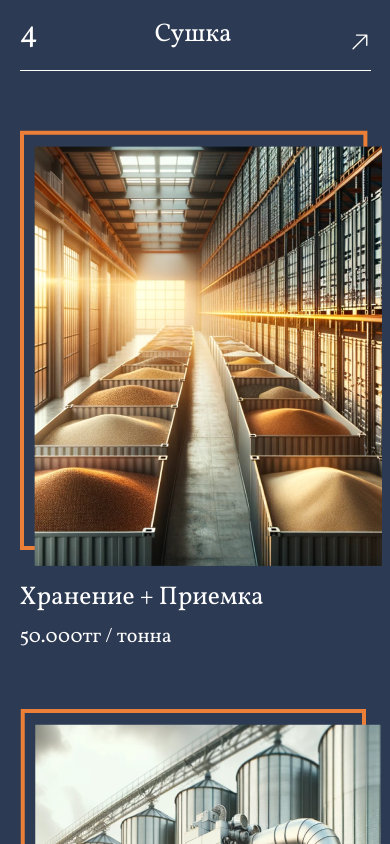
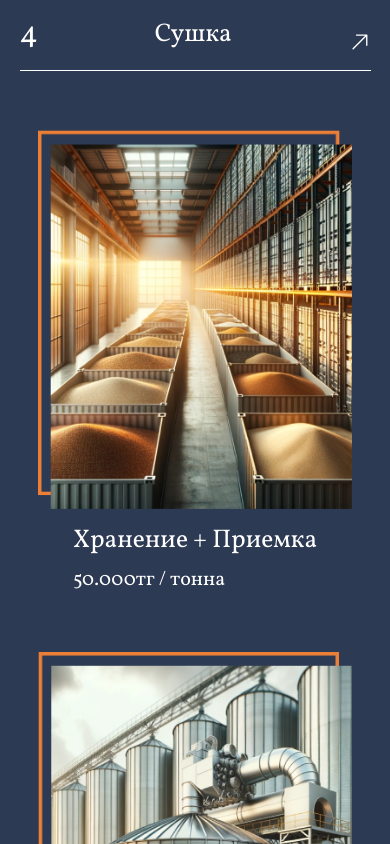
Before and after one commit to k1ngsterr1/sharbakty, a React (Create React App) app: page / in a window 390 px wide. Shown: the part 3640-4484 px from the top of the page. Built offline with nearby package versions, Linux system fonts and the light colour scheme.

Commit message:
Version 1.2.9

```diff
--- a/src/components/Button/Button.tsx
+++ b/src/components/Button/Button.tsx
@@ -17,7 +17,7 @@ interface FormProps {
 export const Button: React.FC<ButtonProps> = ({ text, scroll, marginTop }) => {
   return (
     <div className={`btn-container ${marginTop}`}>
-      <ScrollLink to={scroll} className="btn">
+      <ScrollLink to={scroll} className="btn" smooth={true}>
         {text}
       </ScrollLink>
       <figure className="pseudo"></figure>
--- a/src/components/Footer/Footer.tsx
+++ b/src/components/Footer/Footer.tsx
@@ -44,8 +44,8 @@ const Footer = () => {
               Контакты
             </ScrollLink>
           </nav>
-          <a href="mailto: info@example.com" className="mail-link">
-            info@example.com
+          <a href="mailto: info@shbt.kz" className="mail-link">
+            info@shbt.kz
           </a>
         </div>
         <figure className="separator-linez mt16"></figure>
--- a/src/components/Form/Form.tsx
+++ b/src/components/Form/Form.tsx
@@ -1,6 +1,8 @@
-import React, { useState } from "react";
+import React, { useState, useRef } from "react";
 import { FormButton, Button } from "../Button/Button";
 import Select from "react-select";
+import Popup from "reactjs-popup";
+import emailjs from "@emailjs/browser";
 
 import "./styles/form.css";
 
@@ -14,12 +16,35 @@ const Form = () => {
   const [fullName, setFullName] = useState("");
   const [phone, setPhone] = useState("");
   const [service, setService] = useState("");
+  const [isOpen, setOpen] = useState(false);
+
+  const closeModal = () => setOpen(false);
 
   const options = [
     { value: "Хранение + Приемка", label: "Хранение + Приемка" },
     { value: "Хранение + Сушка", label: "Хранение + Сушка" },
     { value: "Сушка + Приемка", label: "Сушка + Приемка" },
   ];
+
+  function sendEmail(e: any) {
+    e.preventDefault();
+    setFullName("");
+    setPhone("");
+    setService("");
+    setOpen((o) => !o);
+
+    emailjs
+      .sendForm(
+        process.env.REACT_APP_SERVICE_ID!,
+        process.env.REACT_APP_TEMPLATE_ID!,
+        e.target,
+        process.env.REACT_APP_EMAILJS_KEY!
+      )
+      .then((res) => {
+        console.log("SUCCESS");
+      })
+      .catch((err) => console.log(err));
+  }
 
   const customStyles = {
     control: (provided: any, state: any) => ({
@@ -54,30 +79,42 @@ const Form = () => {
   };
 
   return (
-    <form className="form">
+    <form className="form ">
       <div className="form-mobile-content">
         <input
           type="text"
           className="form-input"
-          name="name_value"
+          name="fullName"
           id="name"
           placeholder="Ваше Имя"
           required={true}
+          onChange={(event) => setFullName(event.target.value)}
         />
         <input
           type="text"
           className="form-input mt32"
-          name="name_value"
+          name="phoneNumber"
           id="name"
           placeholder="Ваш Телефон"
           required={true}
+          onChange={(event) => setPhone(event.target.value)}
         />
         <Select
           options={options}
+          required={true}
+          onChange={(selectedOption) => {
+            if (selectedOption && "value" in selectedOption) {
+              setService(selectedOption.value);
+            } else {
+              setService("");
+            }
+          }}
+          value={options.find((opt) => opt.value === service) || null}
           placeholder="Выберите услугу"
+          name="selectedOption"
           className="select-styles mt32"
           styles={customStyles}
-        ></Select>
+        />
         <div className="btn-center">
           <FormButton text="Отправить" marginTop="mt32"></FormButton>
         </div>
@@ -116,11 +153,11 @@ const Form = () => {
           Свяжитесь с Нами и Вместе Достигнем Успеха! В Шербакты Бидай мы всегда
           открыты для общения и сотрудничества
         </p>
-        <a href="tel:+77759932587" className="link mt32">
-          +7 (775) 993 25-87
+        <a href="tel:+77772922262" className="link mt32">
+          +7 777 292 22 62
         </a>
-        <a href="mailto:info@example.com" className="link mt16">
-          info@example.com
+        <a href="mailto:info@shbt.kz" className="link mt16">
+          info@shbt.kz
         </a>
       </div>
       <div className="pc-contacts">
@@ -130,11 +167,11 @@ const Form = () => {
           Свяжитесь с Нами и Вместе Достигнем Успеха! В Шербакты Бидай мы всегда
           открыты для общения и сотрудничества
         </p>
-        <a href="tel:+77759932587" className="link mt32">
-          +7 (775) 993 25-87
+        <a href="tel:+77772922262" className="link mt32">
+          +7 777 292 22 62
         </a>
-        <a href="mailto:info@example.com" className="link mt16">
-          info@example.com
+        <a href="mailto:info@shbt.kz" className="link mt16">
+          info@shbt.kz
         </a>
       </div>
     </form>
--- a/src/screens/AboutScreen/AboutScreen.tsx
+++ b/src/screens/AboutScreen/AboutScreen.tsx
@@ -46,7 +46,7 @@ const AboutScreen = () => {
             <Fade direction="left" triggerOnce={true} delay={300}>
               <Button
                 text="Связаться с нами"
-                scroll="contacts"
+                scroll="contact"
                 marginTop="mt64"
               ></Button>
             </Fade>
--- a/src/screens/ServicesScreen/ServicesScreen.tsx
+++ b/src/screens/ServicesScreen/ServicesScreen.tsx
@@ -35,8 +35,10 @@ const ServicePrice: React.FC<ServiceProps> = (props) => {
   return (
     <div className={`service-card ${props.marginTop} ${props.marginBottom}`}>
       <img className="service-img" src={props.imageSrc} alt="service-img" />
-      <h4 className="service-card-name mt16">{props.serviceName}</h4>
-      <span className="price mt8">{props.servicePrice}</span>
+      <div className="service-price-container">
+        <h4 className="service-card-name mt16">{props.serviceName}</h4>
+        <span className="price mt8">{props.servicePrice}</span>
+      </div>
     </div>
   );
 };
@@ -157,7 +159,7 @@ const ServicesScreen = () => {
               marginTop="mt32"
             ></ServiceLink>
           </div>
-          <div className="services">
+          <div className="services mt64">
             <ServicePrice
               marginTop="mt64"
               marginBottom=""
@@ -180,7 +182,7 @@ const ServicesScreen = () => {
               servicePrice="50.000тг / тонна"
             ></ServicePrice>
           </div>
-          <div className="discount-container">
+          <div className="discount-container mt64">
             <span className="discount-text">
               При покупке всех услуг действует скидка в x%,
             </span>
--- a/src/screens/ServicesScreen/styles/services-styles.css
+++ b/src/screens/ServicesScreen/styles/services-styles.css
@@ -37,27 +37,41 @@
 }
 
 .service-card {
-  width: 100%;
+  width: auto;
   height: auto;
   display: flex;
   flex-direction: column;
+  align-items: center;
+}
+.service-card .service-img {
+  width: clamp(172.5px, 80.6058vw, 690px);
+  height: clamp(208px, 97.19424vw, 832px);
+}
+.service-card .service-price-container {
+  width: auto;
+  display: inline-flex;
+  flex-direction: column;
   align-items: flex-start;
 }
-.service-card .service-card-name {
+.service-card .service-price-container .service-card-name {
   color: #FFF;
   text-align: center;
   font-family: Vollkorn;
   font-size: clamp(14px, 6.54192vw, 56px);
   font-style: normal;
   font-weight: 400;
+  text-align: left !important;
+  float: left !important;
   line-height: normal;
 }
-.service-card .price {
+.service-card .service-price-container .price {
   color: white;
   font-family: Vollkorn;
   font-size: clamp(11px, 5.14008vw, 44px);
   font-style: normal;
   font-weight: 400;
+  text-align: left !important;
+  float: left !important;
   line-height: normal;
 }
 
--- a/src/screens/ServicesScreen/styles/services-styles.sass
+++ b/src/screens/ServicesScreen/styles/services-styles.sass
@@ -36,28 +36,43 @@
         font-size: clamp(12px,5.60736vw,48px)
 
 .service-card
-    width: 100%
+    width: auto
     height: auto
     display: flex
     flex-direction: column
-    align-items: flex-start
+    align-items: center
 
-    .service-card-name
-        color: #FFF
-        text-align: center
-        font-family: Vollkorn
-        font-size: $font28mob
-        font-style: normal
-        font-weight: 400
-        line-height: normal
+    .service-img
+        width: clamp(172.5px,80.6058vw,690px)
+        height: clamp(208px,97.19424vw,832px)
 
-    .price
-        color: $white
-        font-family: Vollkorn
-        font-size: $font22mob
-        font-style: normal
-        font-weight: 400
-        line-height: normal
+    .service-price-container
+        width: auto
+        display: inline-flex
+        flex-direction: column
+        align-items: flex-start
+        // margin-left: $m32mob
+
+        .service-card-name
+            color: #FFF
+            text-align: center
+            font-family: Vollkorn
+            font-size: $font28mob
+            font-style: normal
+            font-weight: 400
+            text-align: left !important
+            float: left !important
+            line-height: normal
+
+        .price
+            color: $white
+            font-family: Vollkorn
+            font-size: $font22mob
+            font-style: normal
+            font-weight: 400
+            text-align: left !important
+            float: left !important
+            line-height: normal
 
 .links
     width: 100%
```
Also changed, not shown: 2 other files (tests, documents, lock files or other folders).
